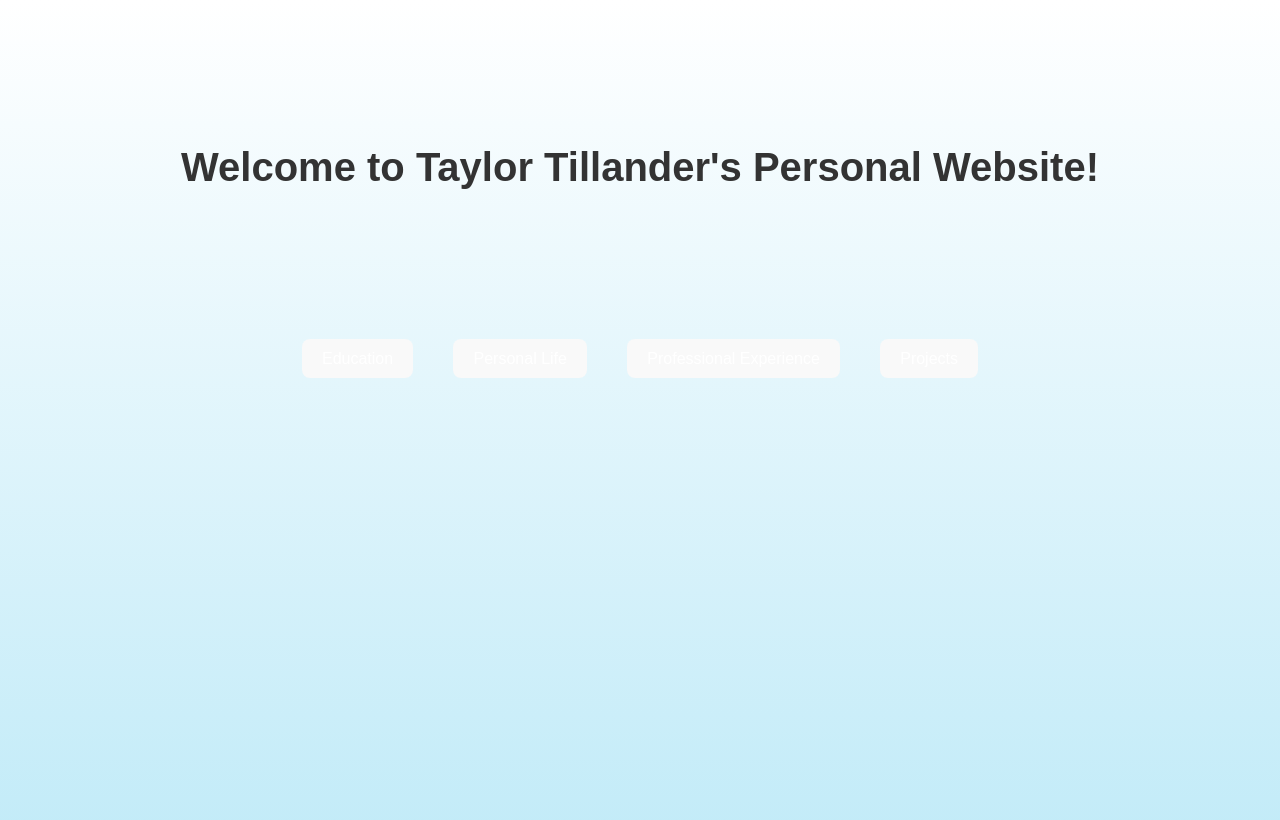
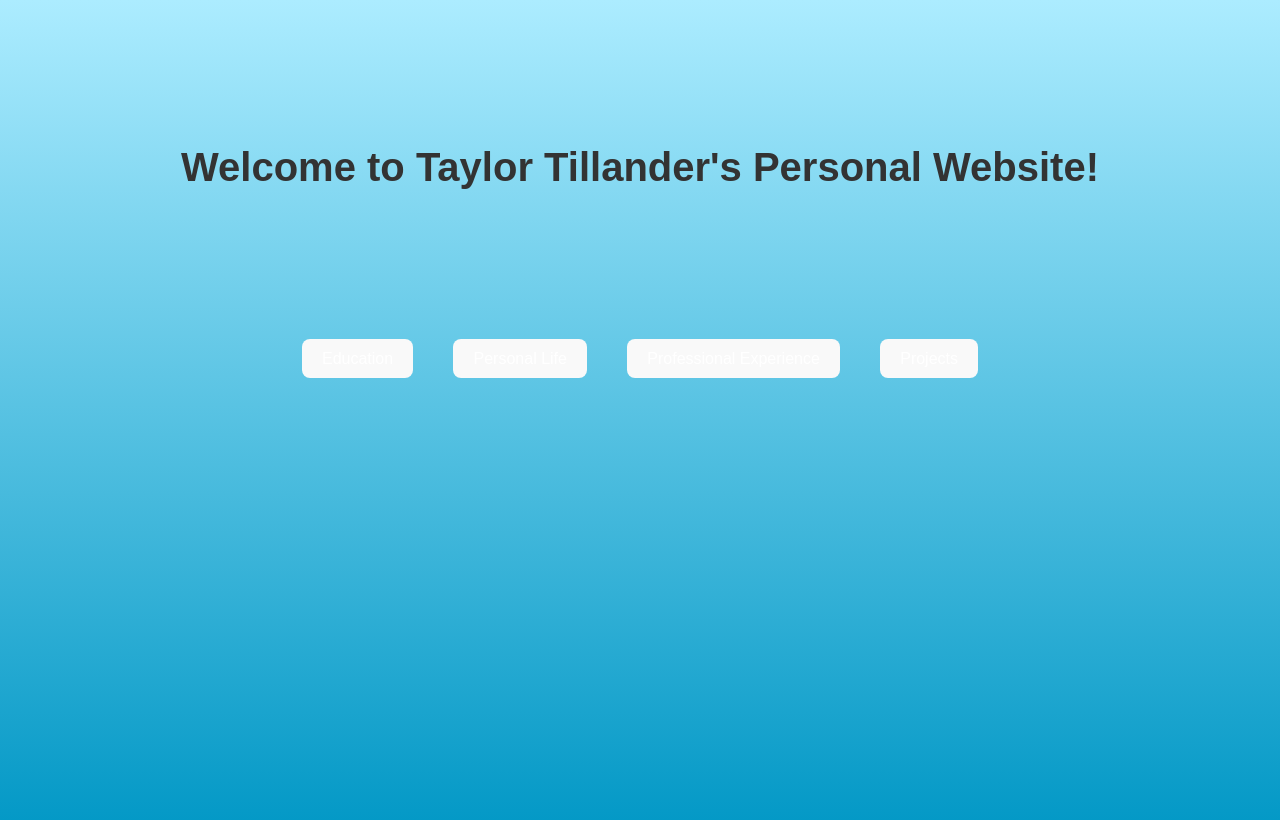
Before and after one commit to tillandert/Personal-Website-Code, a React (Vite) app: page / in a window 1280 px wide. Shown: the top 820 px of the page. Built offline with nearby package versions, Linux system fonts and the light colour scheme.

Commit message:
Update background gradient color in App.css

```diff
--- a/src/App.css
+++ b/src/App.css
@@ -8,7 +8,7 @@ body, h1, h2, p {
 body {
   padding: 20px;
   font-family: Arial, sans-serif;
-  background: linear-gradient(to top, rgb(194, 235, 248), white);
+  background: linear-gradient(to top, rgb(0, 151, 197), rgb(172, 236, 255));
   display: flex;
   flex-direction: column;
   align-items: flex-start;
```
